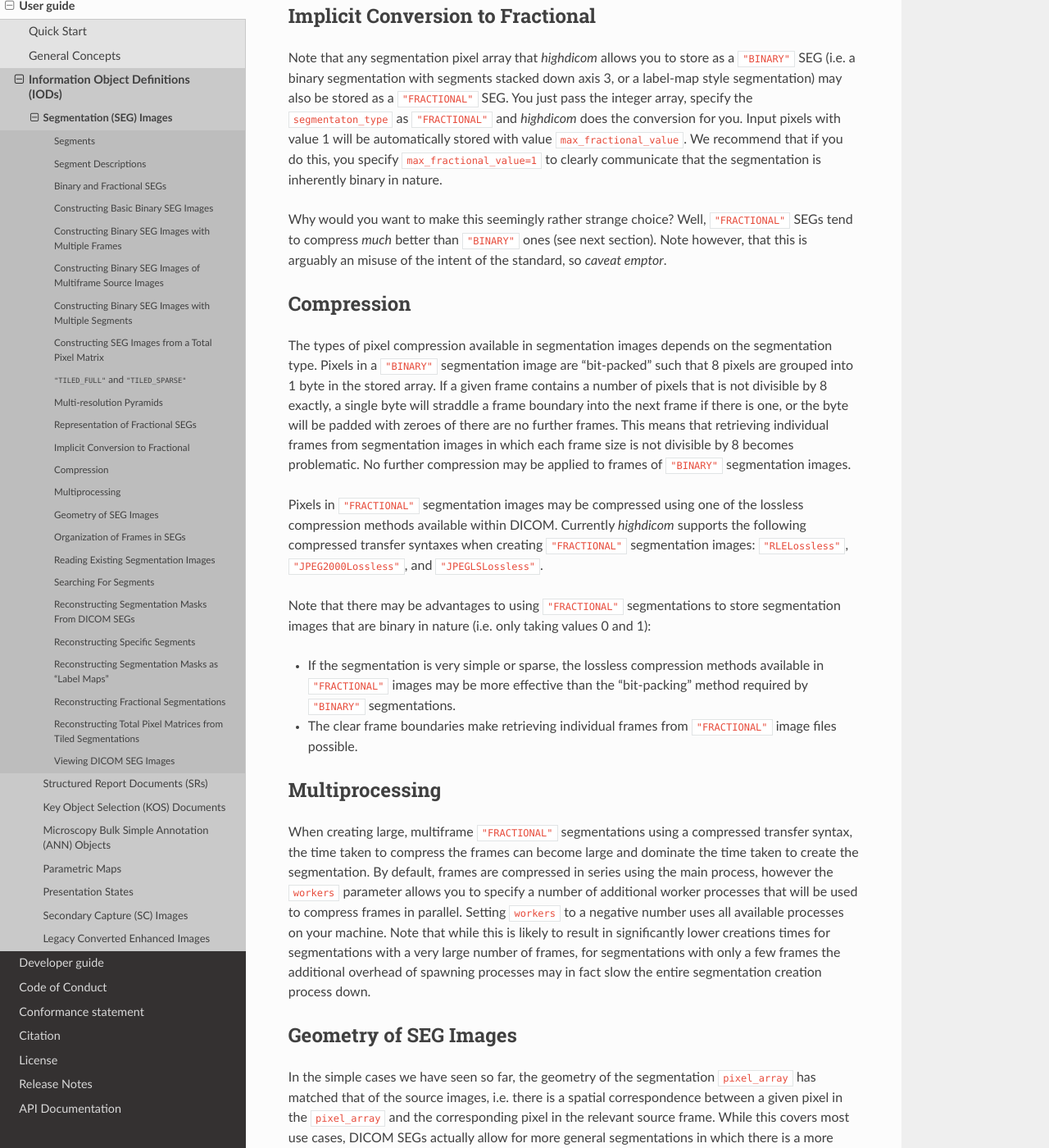
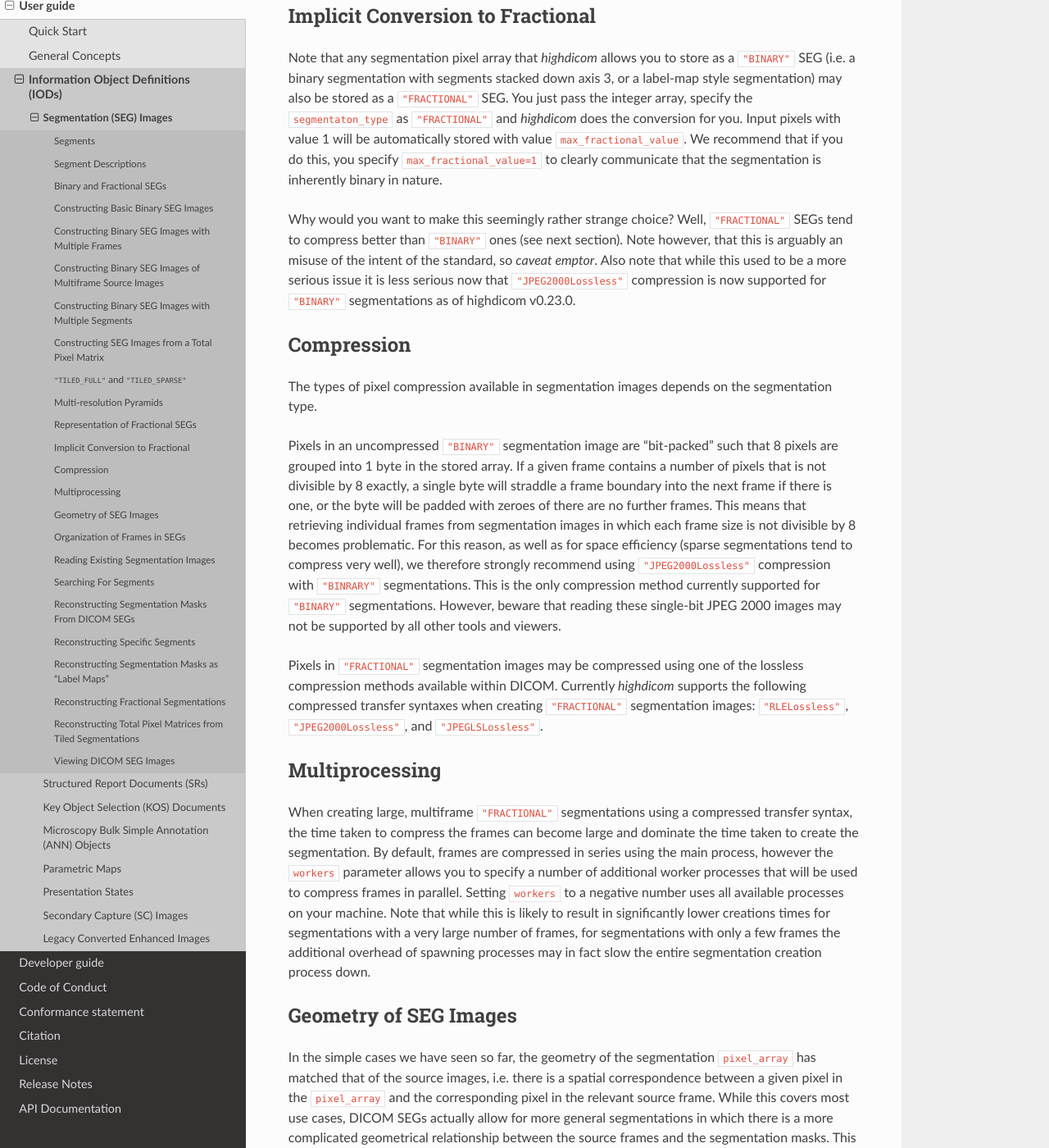
Before and after one commit to ImagingDataCommons/highdicom, a Sphinx documentation site: the page built from docs/seg.rst, in a window 1280 px wide and 1400 px high, scrolled down 14405 px. Shown: the whole window at 82% size. Built offline with Sphinx 7.4.7 and the Read the Docs theme 2.0.0, drawn with Linux system fonts in a browser that asks for light colours.

Commit message:
Add details of single bit JPEG2000 to the docs

```diff
--- a/docs/seg.rst
+++ b/docs/seg.rst
@@ -807,38 +807,37 @@ We recommend that if you do this, you specify ``max_fractional_value=1`` to
 clearly communicate that the segmentation is inherently binary in nature.
 
 Why would you want to make this seemingly rather strange choice? Well,
-``"FRACTIONAL"`` SEGs tend to compress *much* better than ``"BINARY"`` ones
-(see next section). Note however, that this is arguably an misuse of the intent
-of the standard, so *caveat emptor*.
+``"FRACTIONAL"`` SEGs tend to compress better than ``"BINARY"`` ones (see next
+section). Note however, that this is arguably an misuse of the intent of the
+standard, so *caveat emptor*. Also note that while this used to be a more
+serious issue it is less serious now that ``"JPEG2000Lossless"`` compression is
+now supported for ``"BINARY"`` segmentations as of highdicom v0.23.0.
 
 Compression
 -----------
 
 The types of pixel compression available in segmentation images depends on the
-segmentation type. Pixels in a ``"BINARY"`` segmentation image are "bit-packed"
-such that 8 pixels are grouped into 1 byte in the stored array. If a given frame
+segmentation type.
+
+Pixels in an uncompressed ``"BINARY"`` segmentation image are "bit-packed" such
+that 8 pixels are grouped into 1 byte in the stored array. If a given frame
 contains a number of pixels that is not divisible by 8 exactly, a single byte
 will straddle a frame boundary into the next frame if there is one, or the byte
 will be padded with zeroes of there are no further frames. This means that
-retrieving individual frames from segmentation images in which each frame
-size is not divisible by 8 becomes problematic. No further compression may be
-applied to frames of ``"BINARY"`` segmentation images.
+retrieving individual frames from segmentation images in which each frame size
+is not divisible by 8 becomes problematic. For this reason, as well as for
+space efficiency (sparse segmentations tend to compress very well), we
+therefore strongly recommend using ``"JPEG2000Lossless"`` compression with
+``"BINRARY"`` segmentations. This is the only compression method currently
+supported for ``"BINARY"`` segmentations. However, beware that reading these
+single-bit JPEG 2000 images may not be supported by all other tools and
+viewers.
 
 Pixels in ``"FRACTIONAL"`` segmentation images may be compressed using one of
 the lossless compression methods available within DICOM. Currently *highdicom*
 supports the following compressed transfer syntaxes when creating
 ``"FRACTIONAL"`` segmentation images: ``"RLELossless"``,
 ``"JPEG2000Lossless"``, and ``"JPEGLSLossless"``.
-
-Note that there may be advantages to using ``"FRACTIONAL"`` segmentations to
-store segmentation images that are binary in nature (i.e. only taking values 0
-and 1):
-
-- If the segmentation is very simple or sparse, the lossless compression methods
-  available in ``"FRACTIONAL"`` images may be more effective than the
-  "bit-packing" method required by ``"BINARY"`` segmentations.
-- The clear frame boundaries make retrieving individual frames from
-  ``"FRACTIONAL"`` image files possible.
 
 Multiprocessing
 ---------------
```
